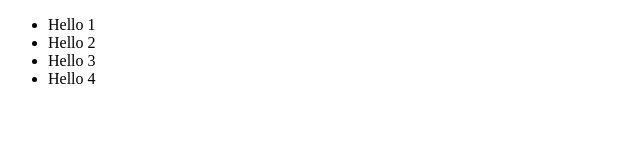
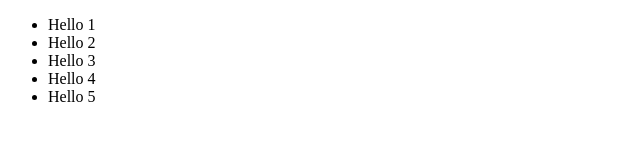
Before and after one commit to s-krumov/default-web, a plain HTML site: page hello-there.html in a window 1280 px wide. Shown: the full height of the page, 0-640 px from the left. Drawn offline with Linux system fonts and the light colour scheme.

Commit message:
commit 5

```diff
--- a/hello-there.html
+++ b/hello-there.html
@@ -11,6 +11,7 @@
   <li>Hello 2</li>
   <li>Hello 3</li>
   <li>Hello 4</li>
+  <li>Hello 5</li>
  </ul>
 </body>
 </html>
```
